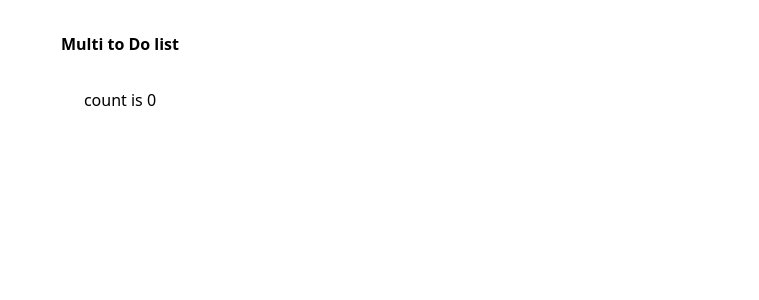
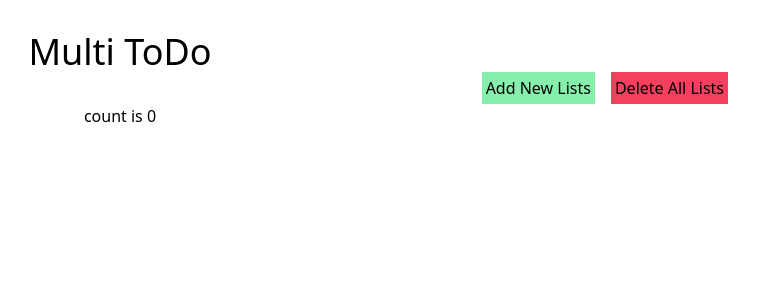
Before and after one commit to JANA-hassanhashmi/MultiTodo, a React (Vite) app in the folder MultiTodoList/: page / in a window 1280 px wide. Shown: the top 300 px of the page, without its empty margins (520-1279 px from the left). Built offline with nearby package versions, Linux system fonts and the light colour scheme.

Commit message:
added basic elements, working on styling first page before starting to add logic and functions

```diff
--- a/MultiTodoList/index.html
+++ b/MultiTodoList/index.html
@@ -4,7 +4,7 @@
     <meta charset="UTF-8" />
     <link rel="icon" type="image/svg+xml" href="/vite.svg" />
     <meta name="viewport" content="width=device-width, initial-scale=1.0" />
-    <title>Vite + React + TS</title>
+    <title>Multi ToDo</title>
   </head>
   <body>
     <div id="root"></div>
--- a/MultiTodoList/src/App.tsx
+++ b/MultiTodoList/src/App.tsx
@@ -6,8 +6,19 @@ function App() {
 
   return (
     <>
-      <h1 className='font-bold'>Multi to Do list</h1>
-      <div className="card">
+      <div className='flex-row sm:flex-col'>
+        <h1 className='items-start font-sans text-4xl' >Multi ToDo</h1>
+        <div className='space-x-4 text-right items-end'>
+          <button className='bg-green-300 p-1'>
+            Add New Lists
+          </button>
+          <button className='bg-rose-500 p-1'>
+            Delete All Lists
+          </button>
+        </div>
+
+      </div>
+      <div className="">
         <button onClick={() => setCount((count) => count + 1)}>
           count is {count}
         </button>
```
